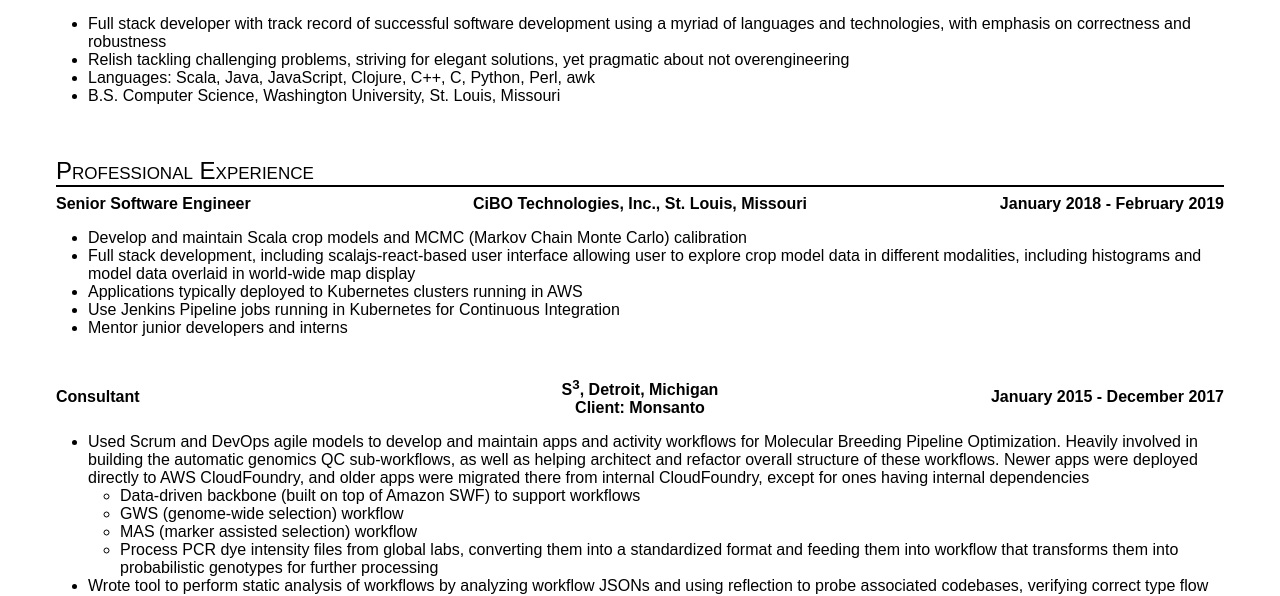
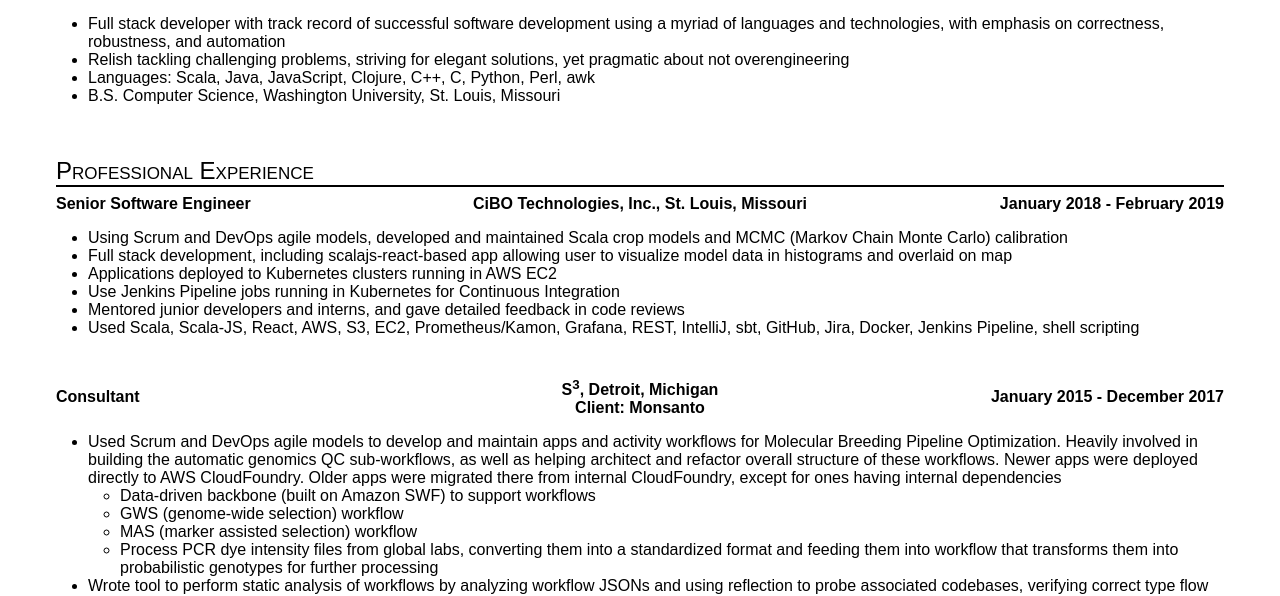
Before and after one commit to astangl/alexstangl-resume, a plain HTML site: page AlexStangl.html in a window 1280 px wide. Shown: the part 173-769 px from the top of the page. Drawn offline with Linux system fonts and the light colour scheme.

Commit message:
Add CiBO detail, other fixes
Also add index.html symlink, _redirects

```diff
--- a/AlexStangl.html
+++ b/AlexStangl.html
@@ -35,7 +35,7 @@
   <hr>
   <div>
    <ul>
-    <li>Full stack developer with track record of successful software development using a myriad of languages and technologies, with emphasis on correctness and robustness</li>
+    <li>Full stack developer with track record of successful software development using a myriad of languages and technologies, with emphasis on correctness, robustness, and automation</li>
     <li>Relish tackling challenging problems, striving for elegant solutions, yet pragmatic about not overengineering</li>
     <li>Languages: Scala, Java, JavaScript, Clojure, C++, C, Python, Perl, awk</li>
     <li>B.S. Computer Science, Washington University, St. Louis, Missouri</li>
@@ -53,11 +53,12 @@
     </tr>
    </table>
    <ul>
-    <li>Develop and maintain Scala crop models and MCMC (Markov Chain Monte Carlo) calibration</li>
-    <li>Full stack development, including scalajs-react-based user interface allowing user to explore crop model data in different modalities, including histograms and model data overlaid in world-wide map display</li>
-    <li>Applications typically deployed to Kubernetes clusters running in AWS</li>
+    <li>Using Scrum and DevOps agile models, developed and maintained Scala crop models and MCMC (Markov Chain Monte Carlo) calibration</li>
+    <li>Full stack development, including scalajs-react-based app allowing user to visualize model data in histograms and overlaid on map</li>
+    <li>Applications deployed to Kubernetes clusters running in AWS EC2</li>
     <li>Use Jenkins Pipeline jobs running in Kubernetes for Continuous Integration</li>
-    <li>Mentor junior developers and interns</li>
+    <li>Mentored junior developers and interns, and gave detailed feedback in code reviews</li>
+    <li>Used Scala, Scala-JS, React, AWS, S3, EC2, Prometheus/Kamon, Grafana, REST, IntelliJ, sbt, GitHub, Jira, Docker, Jenkins Pipeline, shell scripting</li>
    </ul>
   </div>
   <div class="jobblock">
@@ -69,9 +70,9 @@
     </tr>
    </table>
    <ul>
-    <li>Used Scrum and DevOps agile models to develop and maintain apps and activity workflows for Molecular Breeding Pipeline Optimization. Heavily involved in building the automatic genomics QC sub-workflows, as well as helping architect and refactor overall structure of these workflows. Newer apps were deployed directly to AWS CloudFoundry, and older apps were migrated there from internal CloudFoundry, except for ones having internal dependencies
+    <li>Used Scrum and DevOps agile models to develop and maintain apps and activity workflows for Molecular Breeding Pipeline Optimization. Heavily involved in building the automatic genomics QC sub-workflows, as well as helping architect and refactor overall structure of these workflows. Newer apps were deployed directly to AWS CloudFoundry. Older apps were migrated there from internal CloudFoundry, except for ones having internal dependencies
      <ul>
-      <li>Data-driven backbone (built on top of Amazon SWF) to support workflows</li>
+      <li>Data-driven backbone (built on Amazon SWF) to support workflows</li>
       <li>GWS (genome-wide selection) workflow</li>
       <li>MAS (marker assisted selection) workflow</li>
       <li>Process PCR dye intensity files from global labs, converting them into a standardized format and feeding them into workflow that transforms them into probabilistic genotypes for further processing</li>
@@ -92,8 +93,8 @@
     </tr>
    </table>
    <ul>
-    <li>Used Scrum agile process to develop web apps supporting <a href="http://www.getasam.com">a container storage/moving business</a>, including batch/billing systems, credit-card processing, related web services</li>
-    <li>Developed OIS, a message bus for Order Information Sharing</li>
+    <li>Used Scrum agile process to develop web apps supporting <a href="https://web.archive.org/web/20141222180227/http://www.unitedmayflower.com/unitedmayflower/portable-storage-mover?src=sam">a container storage/moving business</a>, including batch/billing systems, credit-card processing, related web services</li>
+    <li>Developed message bus for Order Information Sharing</li>
     <li>Developed STM (software transactional memory), giving transactional semantics to Java objects</li>
     <li>Created race condition detection proxy, synchronized proxy, log interceptors, unit test coverage test, etc.</li>
     <li>Developed web apps to coordinate personnel, integrate businesses, streamline operations, and more</li>
```
Also changed, not shown: index.html (added, +1 -0 lines), 1 other file.
